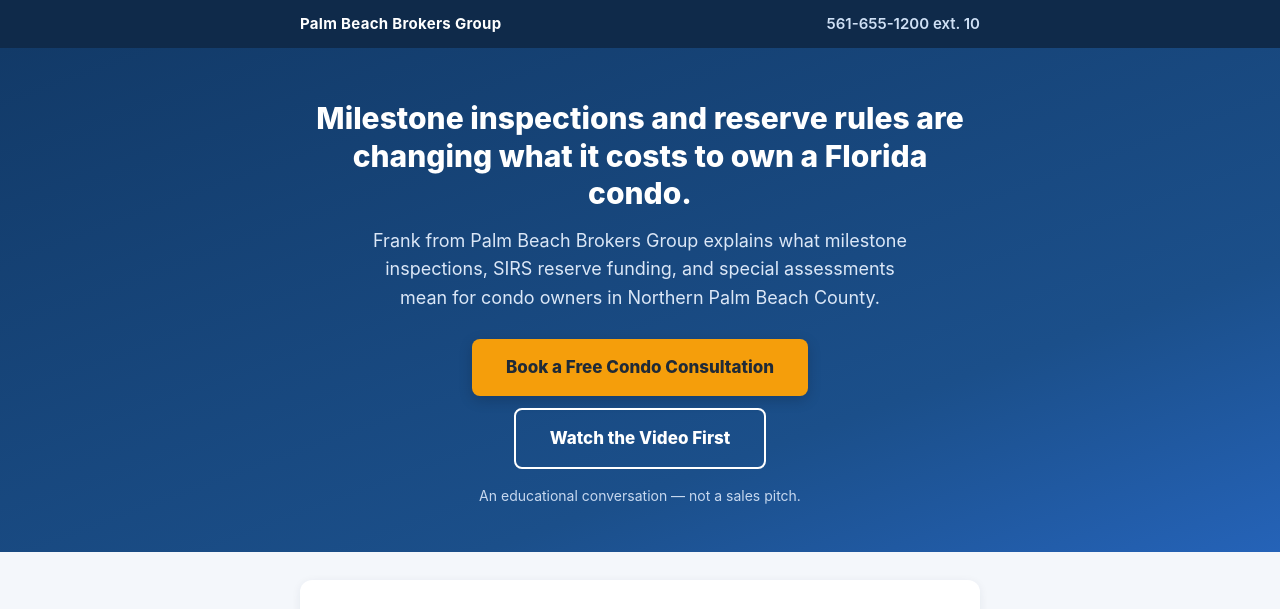
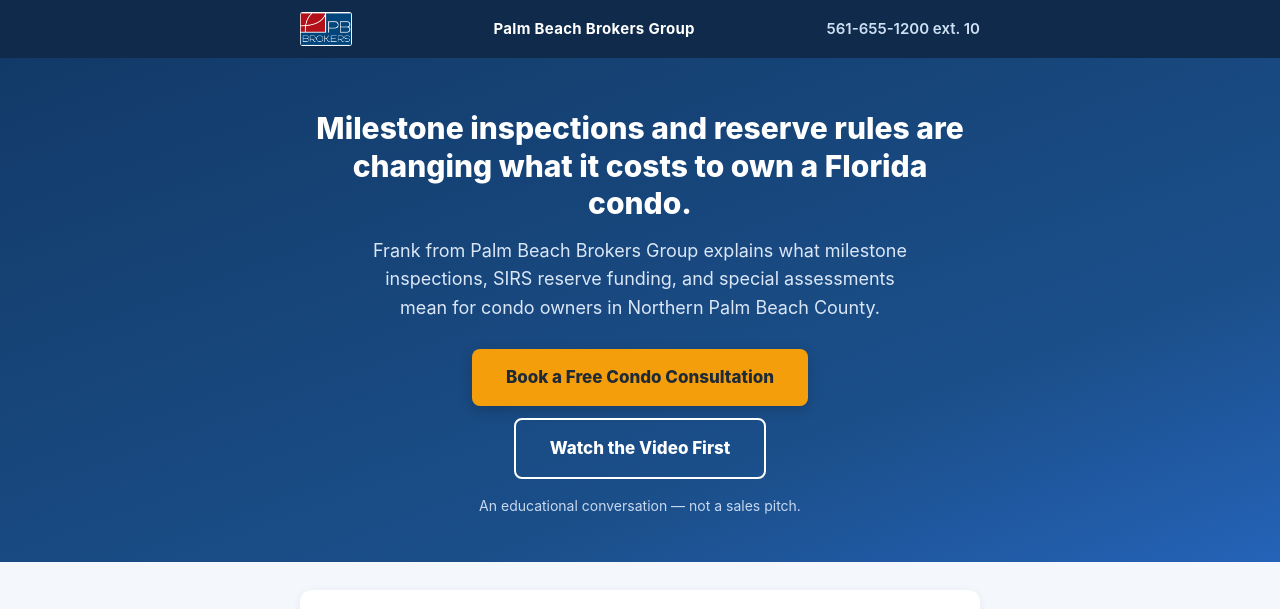
Before and after one commit to frankgiacomelli/pbhomesellers, a plain HTML site: page condo-review.html in a window 1280 px wide. Shown: the top 609 px of the page. Drawn offline with Linux system fonts and the light colour scheme.

Commit message:
Add PB Brokers logo

```diff
--- a/condo-review.html
+++ b/condo-review.html
@@ -82,13 +82,15 @@
     section.block { padding:24px 20px; }
     .btn { width:100%; padding:15px 10px; }
   }
+  .topbar .logo { height:34px; width:auto; vertical-align:middle; margin-right:10px; border-radius:3px; }
+  footer .logo { height:56px; width:auto; margin-bottom:10px; border-radius:3px; }
 </style>
 </head>
 <body>
 
 <div class="topbar">
   <div class="wrap">
-    <span class="brand">Palm Beach Brokers Group</span>
+    <img class="logo" src="pb-brokers-logo.jpg" alt="Palm Beach Brokers Group"><span class="brand">Palm Beach Brokers Group</span>
     <a href="tel:+15616551200">561-655-1200 ext. 10</a>
   </div>
 </div>
@@ -188,6 +190,7 @@
 
 <footer>
   <div class="wrap">
+    <img class="logo" src="pb-brokers-logo.jpg" alt="Palm Beach Brokers Group">
     <p><strong style="color:#fff;">Palm Beach Brokers Group</strong></p>
     <p>Frank Giacomelli &nbsp;|&nbsp; <a href="tel:+15616551200">561-655-1200 ext. 10</a> &nbsp;|&nbsp; <a href="mailto:frank@pbhomesellers.com">frank@pbhomesellers.com</a></p>
     <p>Florida Real Estate License # BK273002281 | Palm Beach Brokers Group</p>
```
Also changed, not shown: equity-review.html (+4 -1 lines), expired-review.html (+4 -1 lines), index.html (+4 -1 lines), options-review.html (+4 -1 lines), pb-brokers-logo.jpg (added).
